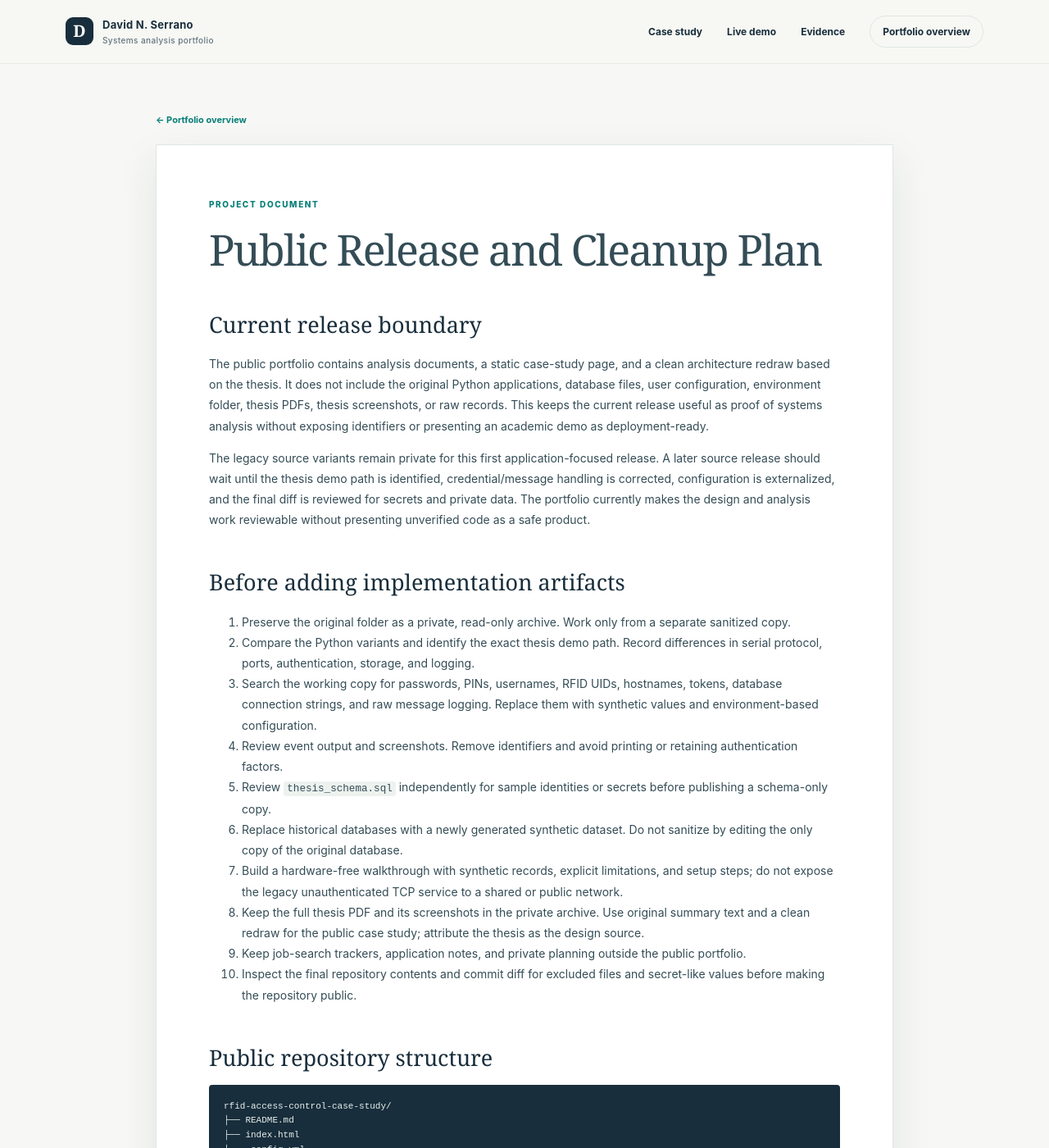
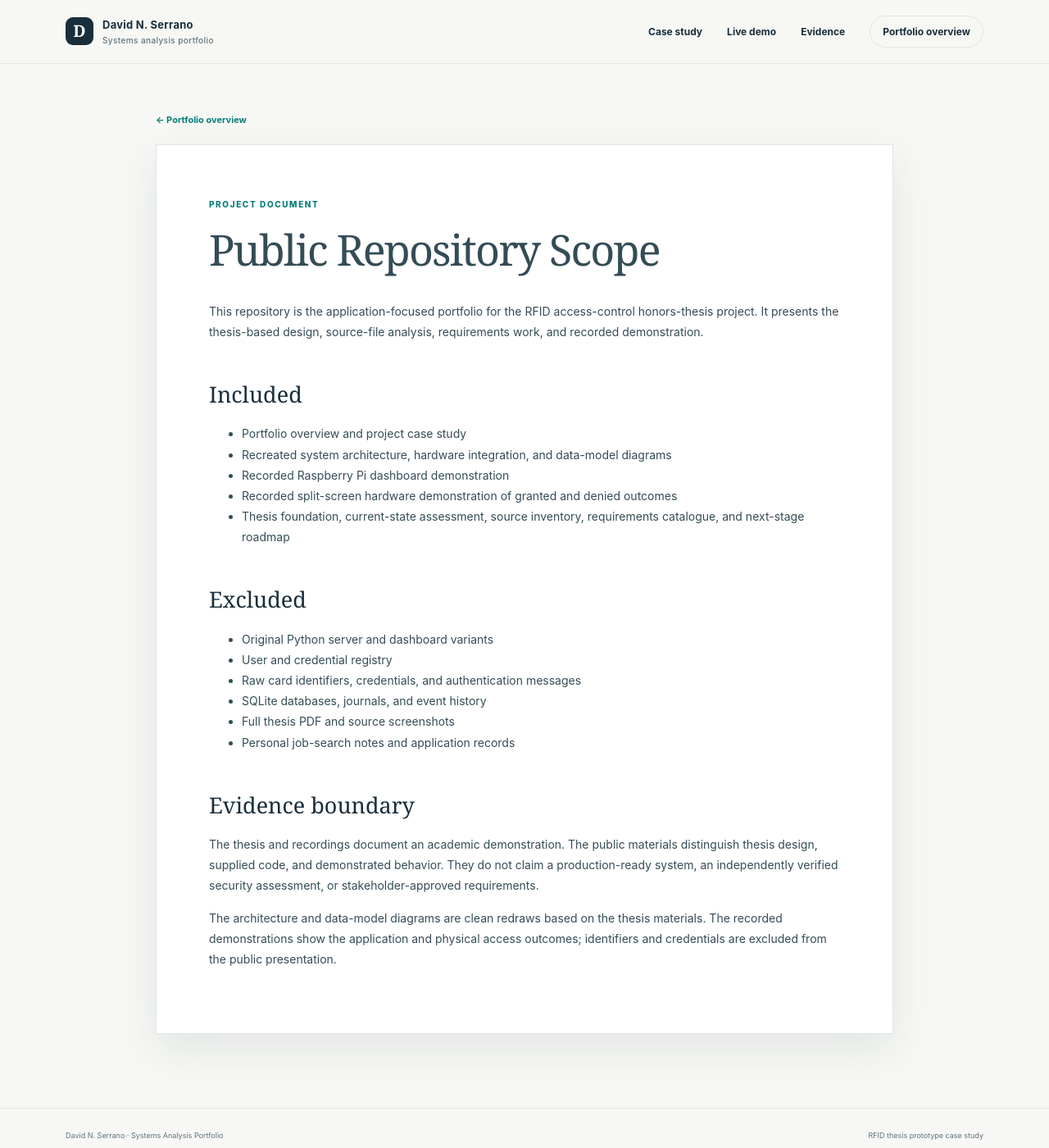
Before and after one commit to davidnserrano2-cmd/davidnserrano2-cmd.github.io, a Jekyll site: the page built from docs/PUBLIC_RELEASE.md, in a window 1280 px wide and 1400 px high. Shown: the whole window at 82% size. Built offline with Jekyll 4.4.1, drawn with Linux system fonts in a browser that asks for light colours; some of the changed text lies outside the part shown.

Commit message:
Replace cleanup guidance with public project scope

````diff
--- a/docs/PUBLIC_RELEASE.md
+++ b/docs/PUBLIC_RELEASE.md
@@ -1,58 +1,32 @@
 ---
 layout: document
-title: Public Release and Cleanup Plan
-description: Safe, reversible plan for preparing the thesis project for public GitHub and Pages.
+title: Public Repository Scope
+description: Public portfolio contents, excluded materials, and evidence boundaries.
 ---
 
-# Public Release and Cleanup Plan
+# Public Repository Scope
 
-## Current release boundary
+This repository is the application-focused portfolio for the RFID access-control honors-thesis project. It presents the thesis-based design, source-file analysis, requirements work, and recorded demonstration.
 
-The public portfolio contains analysis documents, a static case-study page, and a clean architecture redraw based on the thesis. It does not include the original Python applications, database files, user configuration, environment folder, thesis PDFs, thesis screenshots, or raw records. This keeps the current release useful as proof of systems analysis without exposing identifiers or presenting an academic demo as deployment-ready.
+## Included
 
-The legacy source variants remain private for this first application-focused release. A later source release should wait until the thesis demo path is identified, credential/message handling is corrected, configuration is externalized, and the final diff is reviewed for secrets and private data. The portfolio currently makes the design and analysis work reviewable without presenting unverified code as a safe product.
+- Portfolio overview and project case study
+- Recreated system architecture, hardware integration, and data-model diagrams
+- Recorded Raspberry Pi dashboard demonstration
+- Recorded split-screen hardware demonstration of granted and denied outcomes
+- Thesis foundation, current-state assessment, source inventory, requirements catalogue, and next-stage roadmap
 
-## Before adding implementation artifacts
+## Excluded
 
-1. Preserve the original folder as a private, read-only archive. Work only from a separate sanitized copy.
-2. Compare the Python variants and identify the exact thesis demo path. Record differences in serial protocol, ports, authentication, storage, and logging.
-3. Search the working copy for passwords, PINs, usernames, RFID UIDs, hostnames, tokens, database connection strings, and raw message logging. Replace them with synthetic values and environment-based configuration.
-4. Review event output and screenshots. Remove identifiers and avoid printing or retaining authentication factors.
-5. Review `thesis_schema.sql` independently for sample identities or secrets before publishing a schema-only copy.
-6. Replace historical databases with a newly generated synthetic dataset. Do not sanitize by editing the only copy of the original database.
-7. Build a hardware-free walkthrough with synthetic records, explicit limitations, and setup steps; do not expose the legacy unauthenticated TCP service to a shared or public network.
-8. Keep the full thesis PDF and its screenshots in the private archive. Use original summary text and a clean redraw for the public case study; attribute the thesis as the design source.
-9. Keep job-search trackers, application notes, and private planning outside the public portfolio.
-10. Inspect the final repository contents and commit diff for excluded files and secret-like values before making the repository public.
+- Original Python server and dashboard variants
+- User and credential registry
+- Raw card identifiers, credentials, and authentication messages
+- SQLite databases, journals, and event history
+- Full thesis PDF and source screenshots
+- Personal job-search notes and application records
 
-## Public repository structure
+## Evidence boundary
 
-```text
-rfid-access-control-case-study/
-├── README.md
-├── index.html
-├── _config.yml
-├── _layouts/
-├── assets/
-├── docs/
-│   ├── CURRENT_STATE.md
-│   ├── FILE_INVENTORY.md
-│   ├── REQUIREMENTS.md
-│   ├── PUBLIC_RELEASE.md
-│   └── THESIS_FOUNDATION.md
-├── demo/
-│   ├── README.md
-│   └── synthetic-data/       # generated examples only
-├── diagrams/
-└── src/                      # only after sanitization and version selection
-```
+The thesis and recordings document an academic demonstration. The public materials distinguish thesis design, supplied code, and demonstrated behavior. They do not claim a production-ready system, an independently verified security assessment, or stakeholder-approved requirements.
 
-Keep the job-search tracker, personal application notes, private logs, raw database, and original thesis archive outside the public repository. Do not move or delete the original files as part of this cleanup plan.
-
-## Pages publishing checklist
-
-- Review the site in a browser at the eventual repository URL; verify every page and asset path.
-- Confirm the repository is intended to be public before enabling Pages. A Pages website is publicly viewable.
-- Select GitHub Pages publishing from the repository's `main` branch and root (the site uses Jekyll Markdown layouts).
-- Confirm the public repository contains only the reviewed portfolio package and synthetic data.
-- Add the published Pages URL to the resume and applications after checking it from a signed-out browser.
+The architecture and data-model diagrams are clean redraws based on the thesis materials. The recorded demonstrations show the application and physical access outcomes; identifiers and credentials are excluded from the public presentation.
````
